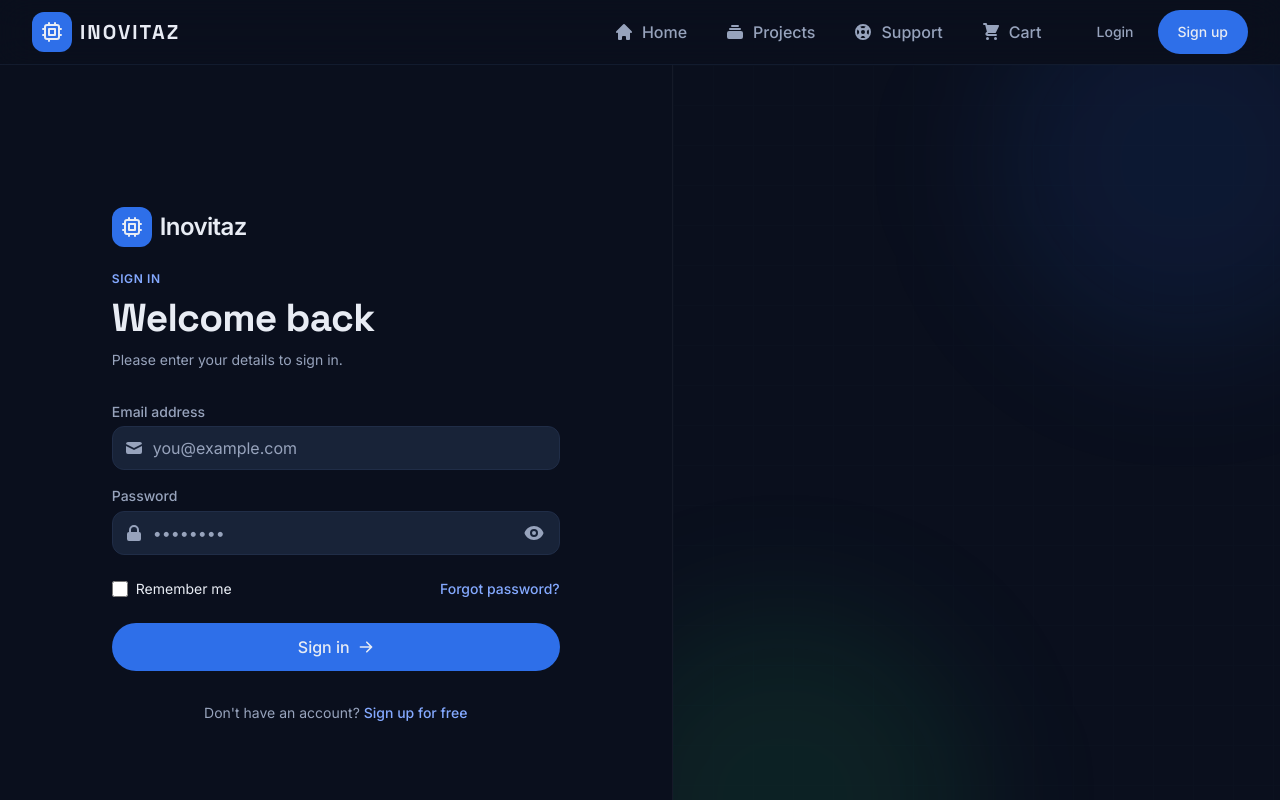
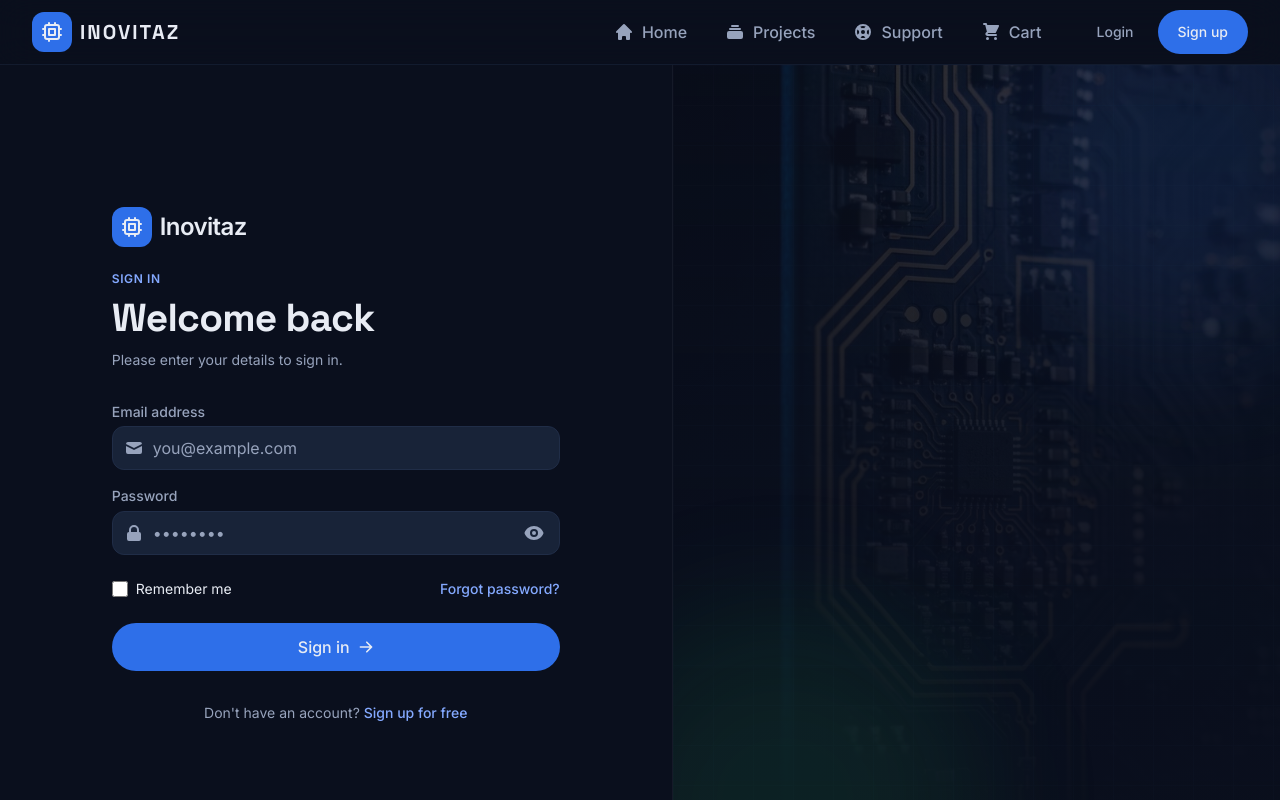
Before and after one commit to sravanyadav-19/inovitaz-app, a React (Vite) app in the folder frontend/: page /login in a window 1280 px wide. Shown: the top 800 px of the page. Built offline with nearby package versions, Linux system fonts and the light colour scheme; no server answers.

Commit message:
fix(ui): Phase 8A — restore boxed hero image + auth pane imagery

```diff
--- a/frontend/src/components/auth/AuthPane.jsx
+++ b/frontend/src/components/auth/AuthPane.jsx
@@ -9,9 +9,19 @@ export default function AuthPane({
   title,
   subtitle,
   footnote,
+  image = '/auth-pane.jpg',   // local asset (repo-bundled — offline-safe, unlike the old Unsplash hotlink)
 }) {
   return (
     <div className="hidden lg:flex flex-1 relative overflow-hidden items-center justify-center border-l border-white/5">
+      {/* Brand imagery (user-requested) — kept whisper-quiet under a scrim
+          so the type stays the hierarchy */}
+      <img
+        src={image}
+        alt=""
+        aria-hidden="true"
+        className="absolute inset-0 w-full h-full object-cover opacity-30"
+      />
+      <div className="absolute inset-0 bg-gradient-to-t from-surface-lowest via-surface-lowest/80 to-surface-lowest/50 pointer-events-none" />
       <div className="absolute inset-0 bg-hacker-grid bg-[size:40px_40px] opacity-[0.06] pointer-events-none" />
       <div className="absolute -top-24 -right-24 w-96 h-96 bg-primary/10 rounded-full blur-3xl pointer-events-none" />
       <div className="absolute -bottom-32 -left-20 w-96 h-96 bg-secondary/10 rounded-full blur-3xl pointer-events-none" />
--- a/frontend/src/pages/Home.jsx
+++ b/frontend/src/pages/Home.jsx
@@ -132,7 +132,7 @@ const Home = () => {
       {/* Hero Section */}
       <section className="relative bg-surface text-white overflow-hidden border-b border-surface-variant/30">
         {/* Hacker grid texture — kept whisper-quiet so type stays the hierarchy */}
-        <div className="absolute inset-0 bg-hacker-grid bg-[size:40px_40px] opacity-[0.06]"></div>
+        <div className="absolute inset-0 bg-hacker-grid bg-[size:40px_40px] opacity-20"></div>
 
         <div className="max-w-7xl mx-auto px-4 sm:px-6 lg:px-8 py-24 lg:py-32 relative">
           <div className="grid lg:grid-cols-2 gap-12 items-center">
@@ -181,13 +181,14 @@ const Home = () => {
               </div>
             </div>
 
-            {/* Hero frame — elevation by surface + border, not a glow halo (F4) */}
+            {/* Hero frame — the boxed panel is back (user-requested); elevation by
+                soft glass surface + hairline, still no glow halo (F4) */}
             <div className="hidden lg:block">
-              <div className="relative">
+              <div className="relative rounded-2xl border border-white/10 bg-surface-low/60 backdrop-blur-sm p-3">
                 <img
                   src="/hero-iot.png"
                   alt="IoT Projects Matrix"
-                  className="rounded-xl border border-surface-variant min-h-[400px] bg-surface-low w-full object-cover"
+                  className="rounded-xl min-h-[400px] bg-surface-low w-full object-cover"
                   onError={(e) => {
                     e.currentTarget.onerror = null;
                     e.currentTarget.src = HERO_FALLBACK_IMAGE;
```
Also changed, not shown: frontend/public/auth-pane.jpg (added).
